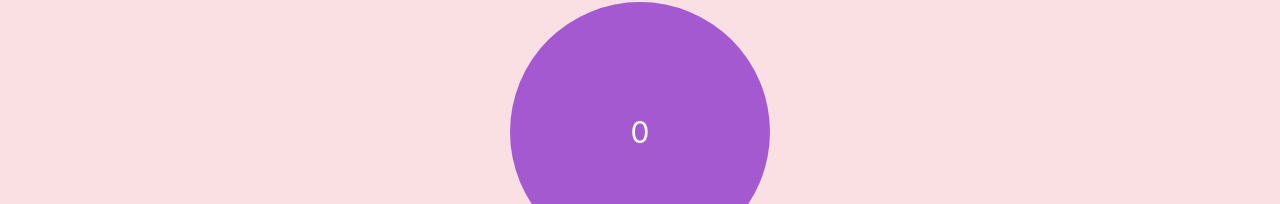
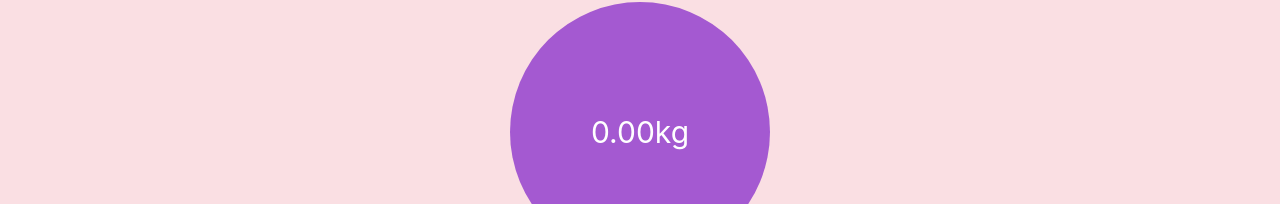
Before and after one commit to ASHINAY/gram-to-cost-converter, a React (Create React App) app: page / in a window 1280 px wide. Shown: the part 537-741 px from the top of the page. Built offline with nearby package versions, Linux system fonts and the light colour scheme.

Commit message:
Add suffix

```diff
--- a/src/App.js
+++ b/src/App.js
@@ -10,6 +10,7 @@ function App() {
   const [price, setPrice] = useState("");
   const [showResult, setShowResult] = useState(true);
   const [calculationType, setCalculationType] = useState("Price");
+  const [suffix, setSuffix] = useState("kg");
   const projectName = "Gram To Cost Converter";
 
   return (
@@ -20,11 +21,12 @@ function App() {
         setPriceof1kg={setPriceof1Kg}
         setPrice={setPrice}
         setShowResult={setShowResult}
-        setResult = {setResult}
-        priceof1kg = {priceof1kg}
-        price = {price}/>
-       {showResult &&
-        <ResultComponent result={result}/>
+        setResult={setResult}
+        priceof1kg={priceof1kg}
+        price={price} />
+      {showResult &&
+        <ResultComponent result={result}
+        suffix={suffix}/>
       }
     </div>
   );
--- a/src/components/CalculationComponent.jsx
+++ b/src/components/CalculationComponent.jsx
@@ -1,8 +1,7 @@
-import React  from 'react'
+import React from 'react'
 import '../App.css';
 
 function CalculationComponent(props) {
-
   const {
     calculationType,
     setCalculationType,
@@ -15,17 +14,17 @@ function CalculationComponent(props) {
   } = props;
 
   const onCalculateBtnclick = () => {
-    let result = 0;
+    let temp = 0;
     if (calculationType === "Price") {
-      result = (1000 / priceof1kg) * price + " cost ";
+      temp = (1000 / priceof1kg) * price;
     } else if (calculationType === "Grams") {
-      result = (priceof1kg / 1000) * price + " gram ";
+      temp = (priceof1kg / 1000) * price;
     } else if (calculationType === "KiloGrams") {
-      result = (price / priceof1kg) + " Kg ";
+      temp = (price / priceof1kg);
     }
-    setResult(result);
+    setResult(temp);
     setShowResult(true);
-    console.log("Ashi");
+    console.log(typeof temp);
   }
   const onChangePriceof1kg = (e) => {
     let typedValue = e.target.value;
--- a/src/components/ResultComponent.jsx
+++ b/src/components/ResultComponent.jsx
@@ -1,11 +1,14 @@
 import '../App.css';
 
 function ResultComponent(props) {
-  const {result} = props ;
+  const {
+    result,
+    suffix,
+  } = props;
   return (
     <div style={{ display: 'flex', justifyContent: 'center' }}>
       <div className='subContainer' >
-        <span style={{ color: '#FFFFFF', fontWeight: '400', fontSize: '30px' }}>{result}</span>
+        <span style={{ color: '#FFFFFF', fontWeight: '400', fontSize: '30px' }}>{result.toFixed(2)}{suffix}</span>
       </div>
     </div>
   )
```
